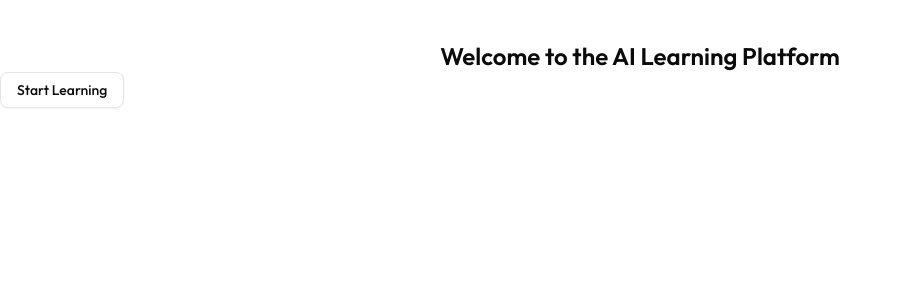
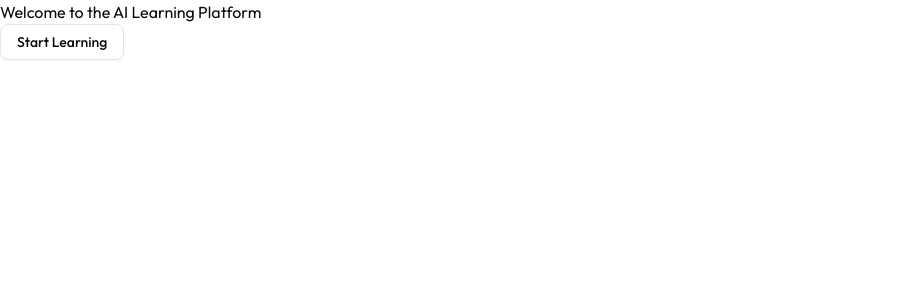
Before and after one commit to LeunoraSeferi/CapstoneProject, a Next.js app in the folder ai-learningplatform/: page / in a window 1280 px wide. Shown: the top 300 px of the page, without its empty margins (0-902 px from the left). Built offline with nearby package versions, Linux system fonts and the light colour scheme; no server answers.

Commit message:
Authentication(Clerk)

```diff
--- /dev/null
+++ b/ai-learningplatform/app/(auth)/sign-in/[[...sign-in]]/page.jsx
@@ -0,0 +1,10 @@
+import { SignIn } from "@clerk/nextjs";
+
+export default function Page() {
+  return (
+    <div className="flex items-center justify-center min-h-screen w-screen">
+      <SignIn />
+    </div>
+  );
+}
+//className="text-2xl font-semibold text-center text-white-700 mt-10"
--- /dev/null
+++ b/ai-learningplatform/app/(auth)/sign-up/[[...sign-up]]/page.jsx
@@ -0,0 +1,5 @@
+import { SignUp } from '@clerk/nextjs'
+
+export default function Page() {
+  return <SignUp />
+}
--- a/ai-learningplatform/app/globals.css
+++ b/ai-learningplatform/app/globals.css
@@ -1,3 +1,12 @@
+html, body {
+  height: 100%;
+  width: 100%;
+  margin: 0;
+  padding: 0;
+}
+
+
+
 @import "tailwindcss";
 @import "tw-animate-css";
 
--- a/ai-learningplatform/app/layout.js
+++ b/ai-learningplatform/app/layout.js
@@ -1,7 +1,8 @@
 import { Geist, Geist_Mono } from "next/font/google";
 import "./globals.css";
 import{Outfit} from 'next/font/google';
-
+import {ClerkProvider} from "@clerk/nextjs";
+import Provider from './provider'
 
 export const metadata = {
   title: "Create Next App",
@@ -15,12 +16,14 @@ const outfit=Outfit({subsets:['latin']});
 
 export default function RootLayout({ children }) {
   return (
+    <ClerkProvider>
     <html lang="en">
-      <body
-        className={outfit.className}
-      >
+    <body className={`${outfit.className} h-screen w-screen`}>
+        <Provider>
         {children}
+        </Provider>
       </body>
     </html>
+    </ClerkProvider>
   );
 }
--- a/ai-learningplatform/app/page.js
+++ b/ai-learningplatform/app/page.js
@@ -1,14 +1,17 @@
 import Image from "next/image";
 import { Button } from "@/components/ui/button";
+import { UserButton } from "@clerk/nextjs";
 
 export default function Home() {
   return (
     <div>
-     <h2 className="text-2xl font-semibold text-center text-white-700 mt-10">
+     <h2>
       Welcome to the AI Learning Platform
       </h2>
       <Button variant="outline">Start Learning</Button>
 
+
+    <UserButton/>
     </div>
   );
 }
--- /dev/null
+++ b/ai-learningplatform/app/provider.js
@@ -0,0 +1,45 @@
+"use client"
+import {db} from '@/configs/db';
+import {USER_TABLE} from '@/configs/schema';
+import { useUser } from '@clerk/nextjs'
+import {eq} from 'drizzle-orm';
+import React,{useEffect} from 'react'
+
+function Provider({ children }) {
+
+  const { user } = useUser();
+
+  useEffect(()=>{
+    user&&CheckIsNewUser();
+  },[user])
+
+  const CheckIsNewUser = async() => {
+    // Check Is User Already Exist
+
+    const result = await db
+      .select()
+      .from(USER_TABLE)
+      .where(eq(USER_TABLE.email, user?.primaryEmailAddress?.emailAddress));
+
+
+    console.log(result);
+    if(result?.length==0)
+    {
+        //If not,then add to DB
+        const userResp=await db.insert(USER_TABLE).values({
+            name:user?.fullName,
+            email:user?.primaryEmailAddress?.emailAddress
+        }).returning({id:USER_TABLE.id})
+
+        console.log(userResp);
+    }
+  }
+
+  return (
+    <div>
+      {children}
+    </div>
+  );
+}
+
+export default Provider;
--- /dev/null
+++ b/ai-learningplatform/middleware.js
@@ -0,0 +1,16 @@
+import { clerkMiddleware,createRouteMatcher } from '@clerk/nextjs/server'
+
+const isProtectedRoute = createRouteMatcher(['/dashboard(.*)'])
+
+export default clerkMiddleware(async (auth, req) => {
+  if (isProtectedRoute(req)) await auth.protect()
+})
+
+export const config = {
+  matcher: [
+    // Skip Next.js internals and all static files, unless found in search params
+    '/((?!_next|[^?]*\\.(?:html?|css|js(?!on)|jpe?g|webp|png|gif|svg|ttf|woff2?|ico|csv|docx?|xlsx?|zip|webmanifest)).*)',
+    // Always run for API routes
+    '/(api|trpc)(.*)',
+  ],
+}
--- a/ai-learningplatform/package.json
+++ b/ai-learningplatform/package.json
@@ -9,6 +9,7 @@
     "lint": "next lint"
   },
   "dependencies": {
+    "@clerk/nextjs": "^6.19.2",
     "@neondatabase/serverless": "^1.0.0",
     "@radix-ui/react-slot": "^1.2.2",
     "class-variance-authority": "^0.7.1",
@@ -23,10 +24,12 @@
   },
   "devDependencies": {
     "@tailwindcss/postcss": "^4",
+    "@types/react": "19.1.4",
     "autoprefixer": "^10.4.21",
     "drizzle-kit": "^0.31.1",
     "postcss": "^8.5.3",
     "tailwindcss": "^4.1.6",
-    "tw-animate-css": "^1.2.9"
+    "tw-animate-css": "^1.2.9",
+    "typescript": "5.8.3"
   }
 }
```
Also changed, not shown: ai-learningplatform/tsconfig.json (added, +35 -0 lines), 1 other file (tests, documents, lock files or other folders).
